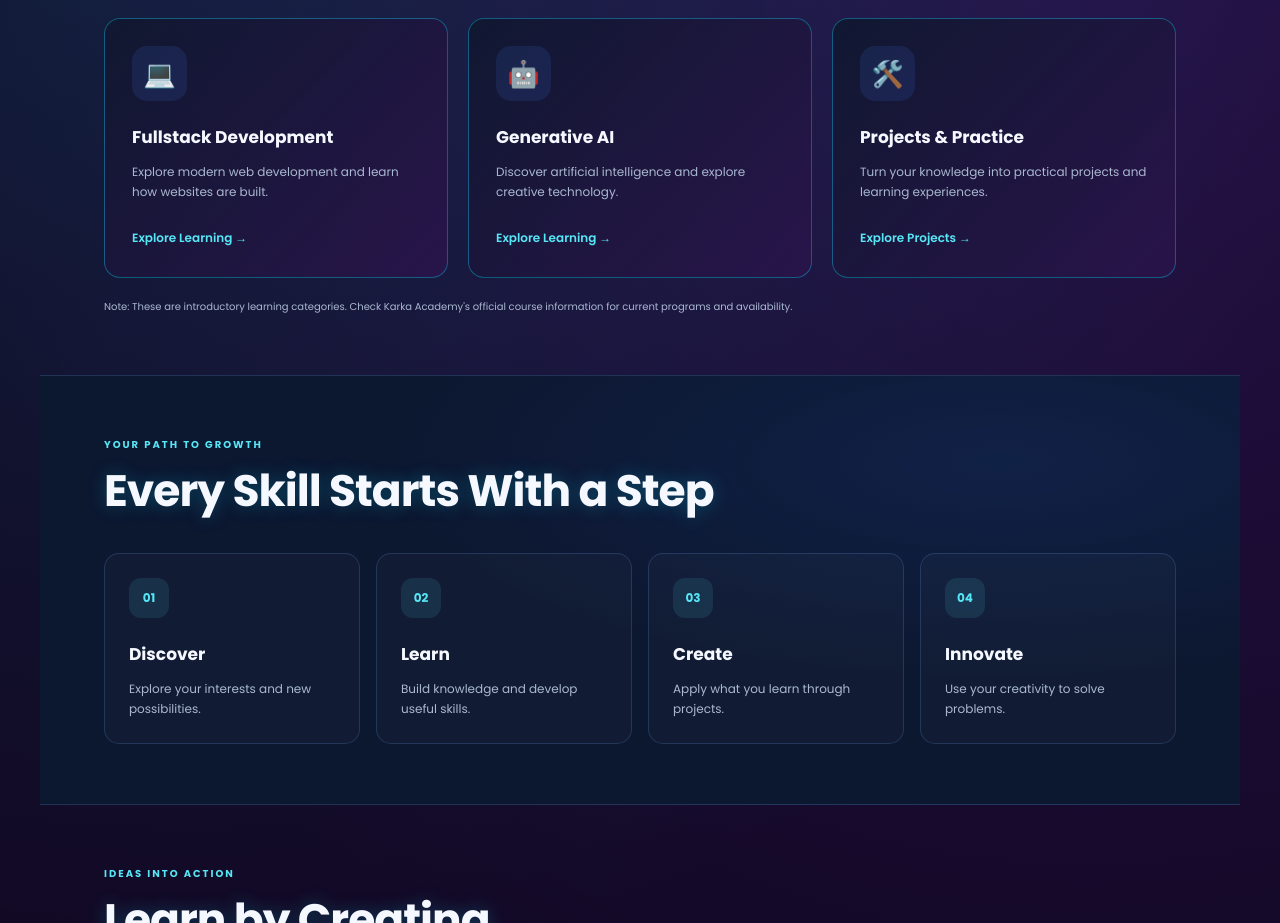
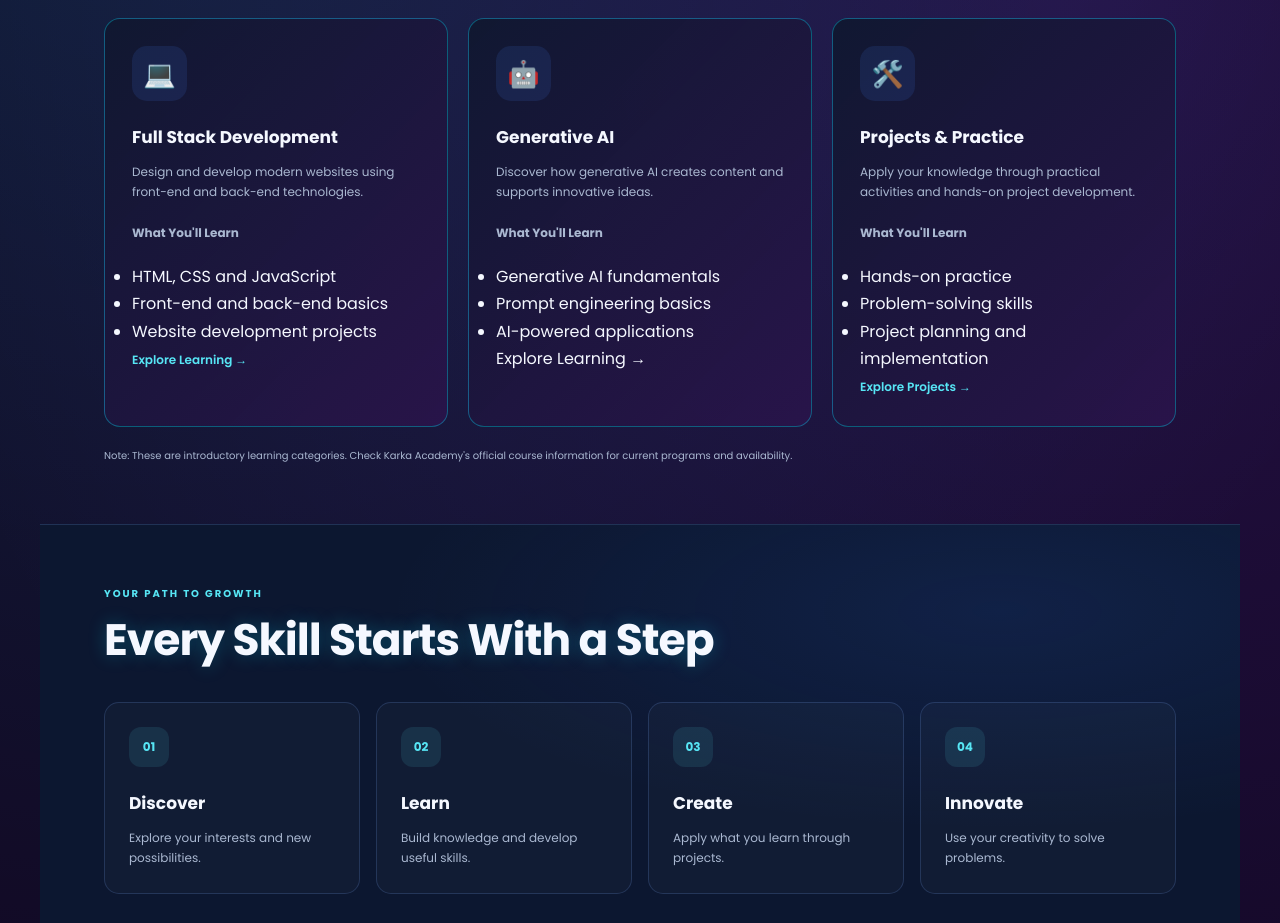
Before and after one commit to vanthana410-spec/electrox-karka-website, a plain HTML site: page index.html in a window 1280 px wide. Shown: the part 1140-2063 px from the top of the page. Drawn offline with Linux system fonts and the light colour scheme; a web font is replaced by a local one.

Commit message:
Update index.html

```diff
--- a/index.html
+++ b/index.html
@@ -130,11 +130,19 @@
 
             <article class="course-card">
                 <div class="course-icon">💻</div>
-                <h3>Fullstack Development</h3>
+                <h3>Full Stack Development</h3>
 <p>
-                    Explore modern web development and learn
-                    how websites are built.
+  Design and develop modern websites using
+  front-end and back-end technologies.
 </p>
+
+<p><strong>What You'll Learn</strong></p>
+<ul>
+  <li>HTML, CSS and JavaScript</li>
+  <li>Front-end and back-end basics</li>
+  <li>Website development projects</li>
+</ul>
+
 <a href="#journey">Explore Learning →</a>
             </article>
 
@@ -142,19 +150,35 @@
                 <div class="course-icon">🤖</div>
                 <h3>Generative AI</h3>
                 <p>
-                    Discover artificial intelligence and
-                    explore creative technology.
+  Discover how generative AI creates content
+  and supports innovative ideas.
 </p>
+
+<p><strong>What You'll Learn</strong></p>
+<ul>
+  <li>Generative AI fundamentals</li>
+  <li>Prompt engineering basics</li>
+  <li>AI-powered applications</li>
+</ul><h
+
                 <a href="#journey">Explore Learning →</a>
             </article>
 
             <article class="course-card">
                 <div class="course-icon">🛠️</div>
                 <h3>Projects & Practice</h3>
+
 <p>
-                    Turn your knowledge into practical
-                    projects and learning experiences.
+  Apply your knowledge through practical activities
+  and hands-on project development.
 </p>
+
+<p><strong>What You'll Learn</strong></p>
+<ul>
+  <li>Hands-on practice</li>
+  <li>Problem-solving skills</li>
+  <li>Project planning and implementation</li>
+</ul>
                 <a href="#projects">Explore Projects →</a>
             </article>
 
```
Lines whose indentation alone changed are shown as unchanged.
